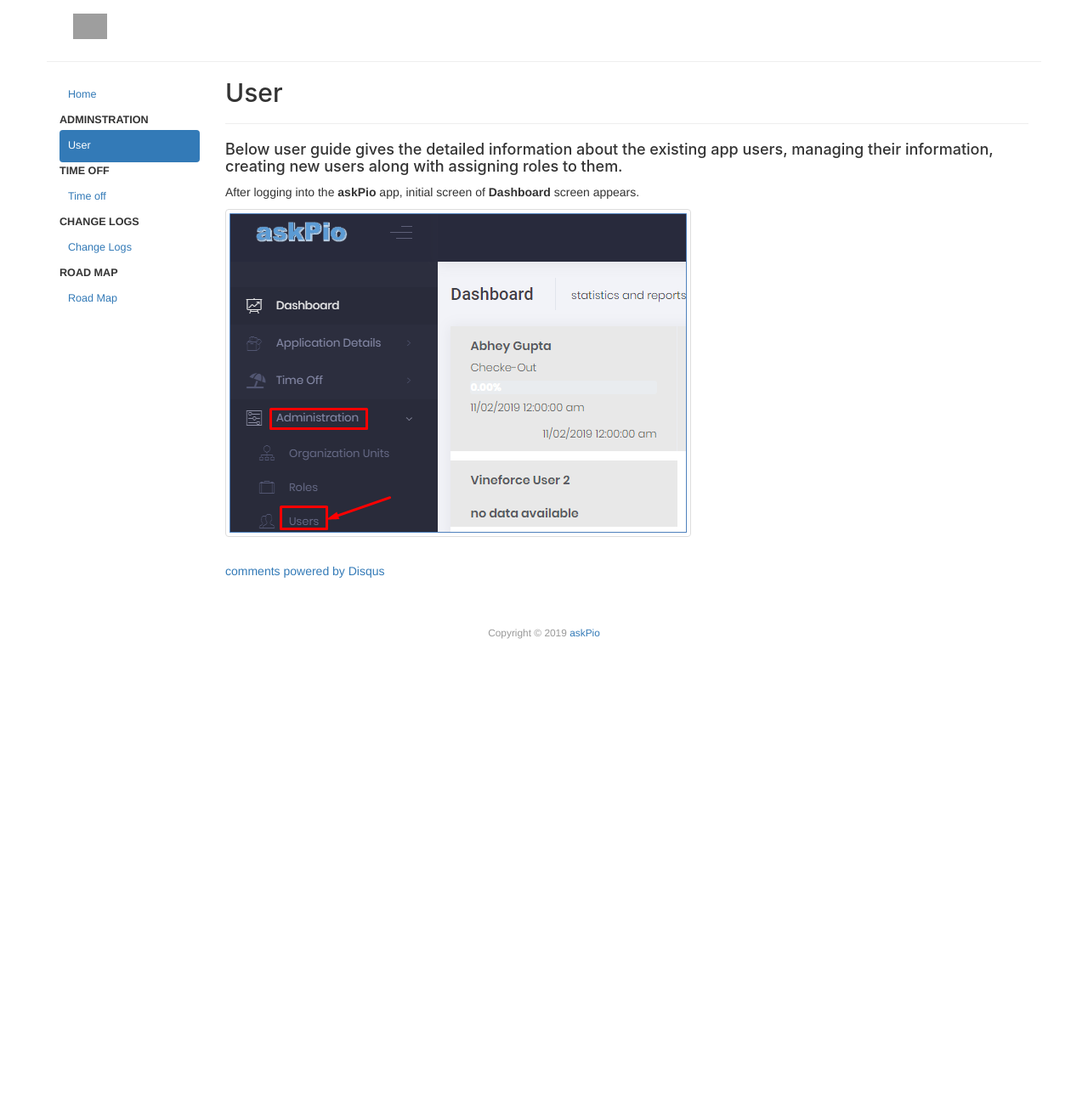
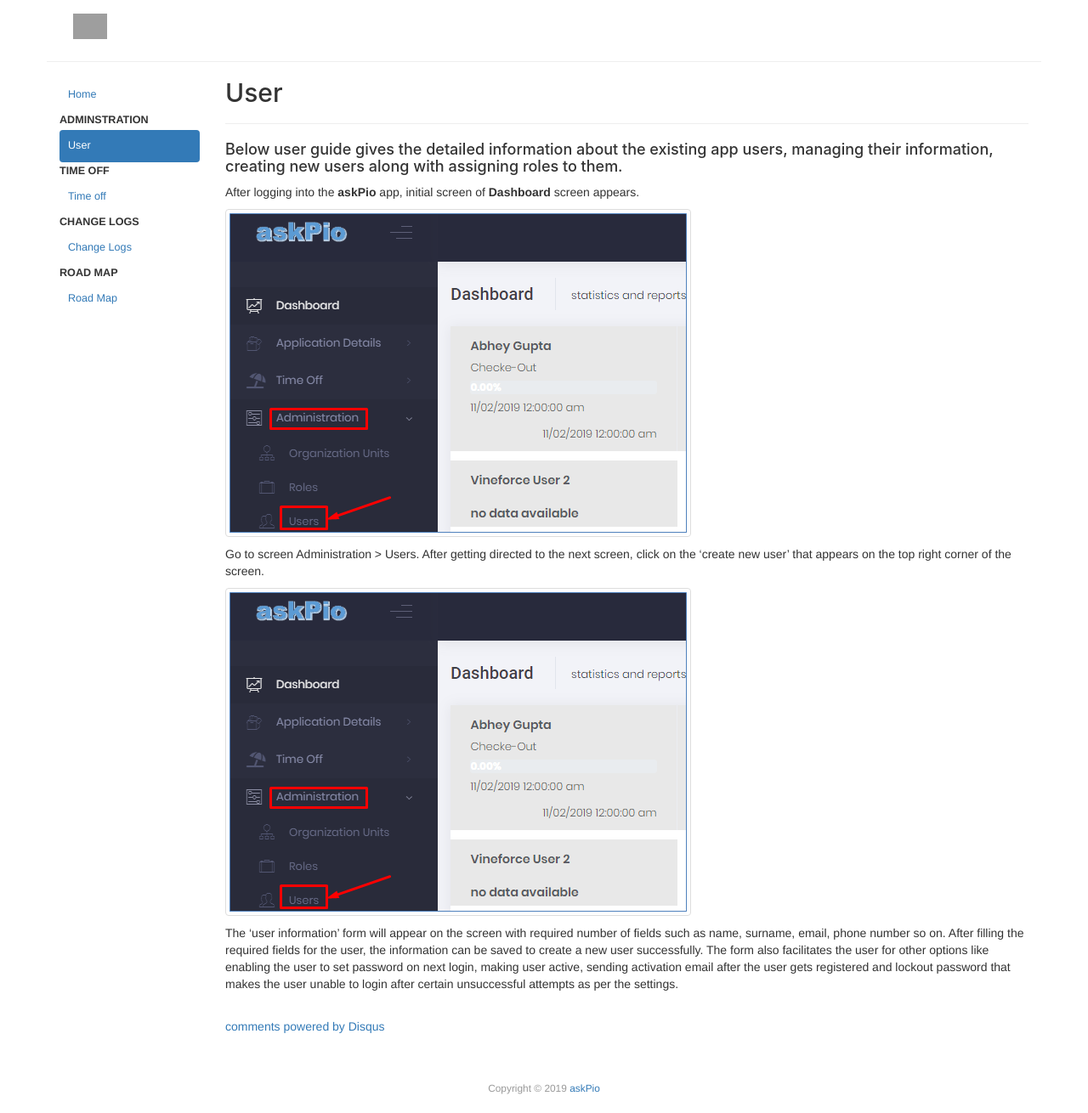
Before and after one commit to Harshgupta71/askPio_Documentation, a Jekyll site: the page built from _posts/2019-01-01-Users.md, in a window 1280 px wide. Shown: the whole page at 85% size. Built offline with Jekyll 4.4.1, drawn with Linux system fonts in a browser that asks for light colours; comment, search, counter and statistics services are not loaded; before the commit the page ends 900 px from its top, so only the background shows below that; grey boxes are pictures that could not be loaded.

Commit message:
Update 2019-01-01-Users.md

```diff
--- a/_posts/2019-01-01-Users.md
+++ b/_posts/2019-01-01-Users.md
@@ -10,3 +10,9 @@ date: 2019-01-01 15:39:29
 After logging into the **askPio** app, initial screen of **Dashboard** screen appears.
 
 <img src="https://help.askpio.com/assets/images/user/gotouser.png" alt="Download angular" class="img-thumbnail" />
+
+Go to screen Administration > Users. After getting directed to the next screen, click on the ‘create new user’ that appears on the top right corner of the screen.
+
+<img src="https://help.askpio.com/assets/images/user/gotouser.png" alt="Download angular" class="img-thumbnail" />
+
+The ‘user information’ form will appear on the screen with required number of fields such as name, surname, email, phone number so on. After filling the required fields for the user, the information can be saved to create a new user successfully. The form also facilitates the user for other options like enabling the user to set password on next login, making user active, sending activation email after the user gets registered and lockout password that makes the user unable to login after certain unsuccessful attempts as per the settings.
```
